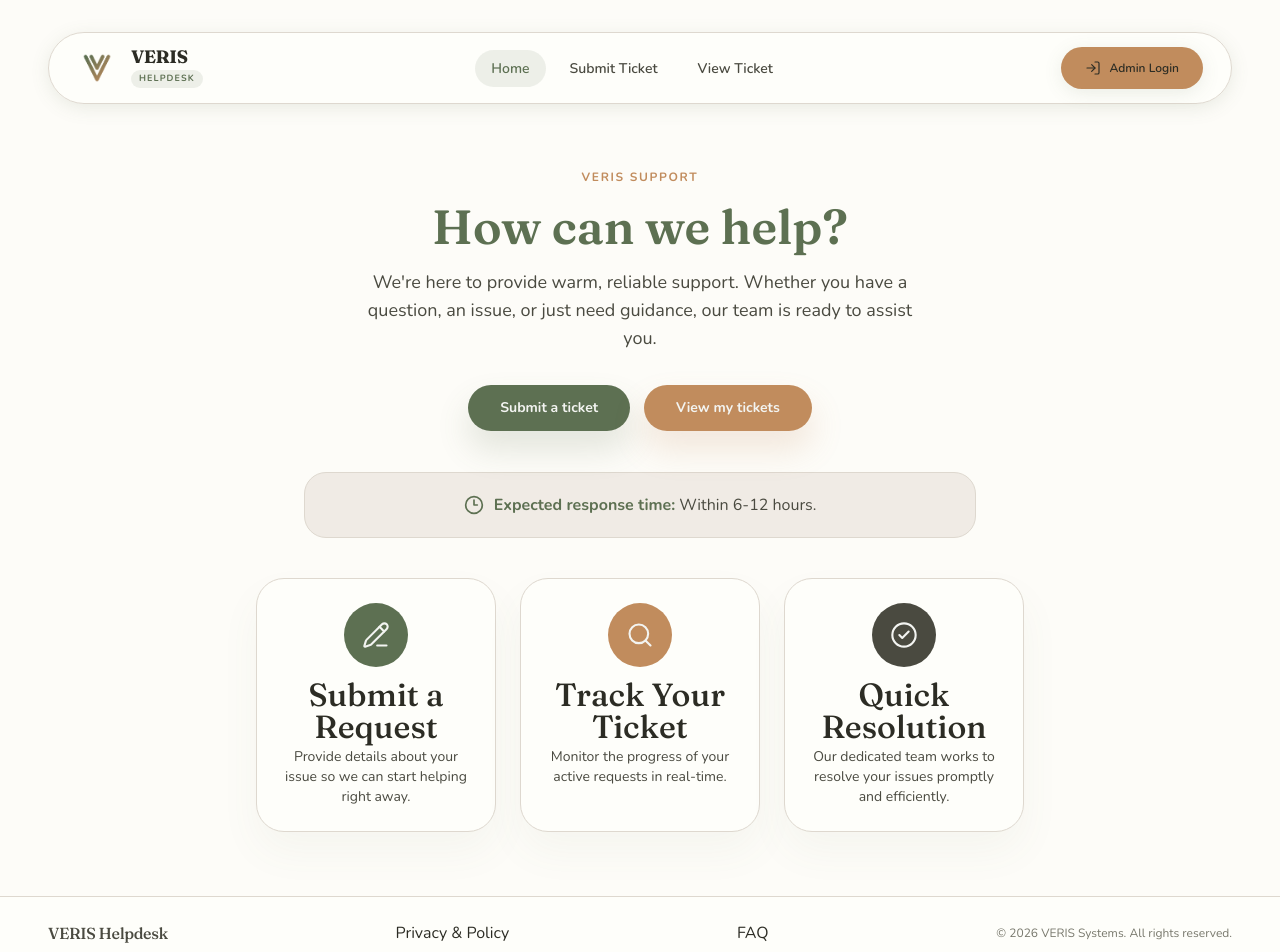
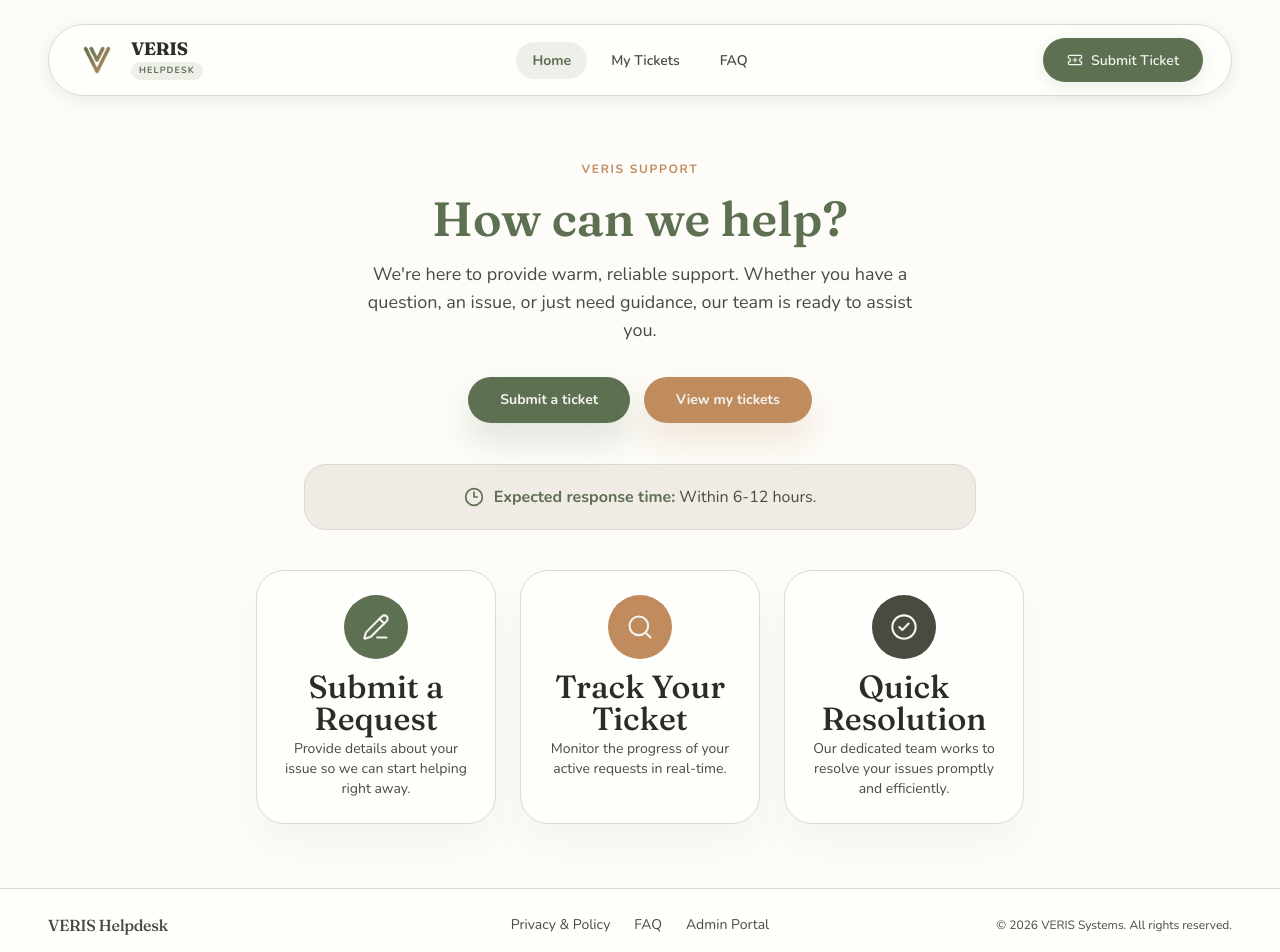
Before and after one commit to Atlas-VSU/veris-helpdesk, a Next.js app: page / in a window 1280 px wide. Shown: the top 952 px of the page. Built offline with nearby package versions, Linux system fonts and the light colour scheme.

Commit message:
feat(navbar): redesign client navbar with Submit Ticket CTA and footer admin link

```diff
--- a/features/shared/components/ClientNavbar.tsx
+++ b/features/shared/components/ClientNavbar.tsx
@@ -3,8 +3,8 @@ import DesktopNavigation from "./DesktopNavigation";
 
 export function ClientNavbar() {
   return (
-    <header className="relative w-full px-6 pt-5 sm:px-8 md:pt-8 lg:px-12">
-      <div className="mx-auto flex h-16 w-full max-w-7xl items-center justify-between rounded-full border border-[var(--palette-stone)] bg-[var(--palette-warm-white)]/90 px-5 shadow-soft backdrop-blur-md transition-all duration-300 md:h-[4.5rem] md:px-7">
+    <header className="sticky top-0 z-sticky w-full px-4 pt-4 sm:px-8 md:pt-6 lg:px-12">
+      <div className="mx-auto flex h-16 w-full max-w-7xl items-center justify-between rounded-full border border-border bg-card/90 px-4 shadow-soft backdrop-blur-md transition-colors duration-normal sm:grid sm:grid-cols-[1fr_auto_1fr] sm:px-5 md:h-[4.5rem] md:px-7">
         {/* Desktop navigation */}
         <DesktopNavigation />
 
--- a/features/shared/components/DesktopNavigation.tsx
+++ b/features/shared/components/DesktopNavigation.tsx
@@ -2,33 +2,34 @@
 
 import Link from "next/link";
 import { usePathname } from "next/navigation";
-import { LogIn } from "lucide-react";
 import { Avatar, AvatarFallback, AvatarImage } from "@/components/ui/avatar";
 import { cn } from "@/lib/utils";
-import { navigationItems } from "../navigationItems";
+import { navigationItems, primaryNavAction } from "../navigationItems";
 
 export default function DesktopNavigation() {
   const pathname = usePathname();
+  const isPrimaryCurrent = primaryNavAction.isCurrent(pathname);
+  const PrimaryIcon = primaryNavAction.icon;
 
   return (
     <>
       <Link
         href="/"
         aria-label="VERIS helpdesk home"
-          className="group flex items-center gap-2.5 transition-transform duration-normal active:scale-98 md:gap-3.5"
+        className="group flex w-fit items-center gap-2.5 justify-self-start transition-transform duration-fast active:scale-98 md:gap-3.5"
       >
         <Avatar className="size-9 after:hidden md:size-10">
           <AvatarImage src="/veris-icon.png" alt="VERIS logo" />
-            <AvatarFallback className="bg-[var(--palette-moss)] font-serif text-base font-extrabold text-[var(--palette-off-white)]">
+          <AvatarFallback className="bg-primary font-serif text-base font-extrabold text-primary-foreground">
             V
           </AvatarFallback>
         </Avatar>
 
         <div className="flex flex-col">
-            <span className="text-lg font-bold leading-none tracking-tight text-[var(--palette-charcoal-olive)] font-serif">
+          <span className="font-serif text-lg font-bold leading-none tracking-tight text-foreground">
             VERIS
           </span>
-            <span className="mt-1 inline-flex w-fit items-center rounded-full bg-[var(--palette-moss)]/10 px-2 py-0.5 text-[9px] font-bold uppercase tracking-[0.12em] text-[var(--palette-moss)]">
+          <span className="mt-1 inline-flex w-fit items-center rounded-full bg-primary/10 px-2 py-0.5 text-[9px] font-bold uppercase tracking-[0.12em] text-primary">
             Helpdesk
           </span>
         </div>
@@ -37,7 +38,7 @@ export default function DesktopNavigation() {
       {/* Desktop navigation */}
       <nav
         aria-label="Main navigation"
-          className="hidden items-center gap-0.5 font-semibold sm:flex lg:gap-2"
+        className="hidden items-center justify-self-center gap-0.5 font-semibold sm:flex lg:gap-2"
       >
         {navigationItems.map((item) => {
           const current = item.isCurrent(pathname);
@@ -48,10 +49,10 @@ export default function DesktopNavigation() {
               href={item.href}
               aria-current={current ? "page" : undefined}
               className={cn(
-                  "relative rounded-full px-2 py-2 whitespace-nowrap font-sans text-xs transition-all duration-normal md:px-3 lg:px-4 lg:text-sm",
+                "relative rounded-full px-3 py-2 whitespace-nowrap font-sans text-xs transition-colors duration-fast md:px-3.5 lg:px-4 lg:text-sm",
                 current
-                    ? "bg-[var(--palette-moss)]/10 font-semibold text-[var(--palette-moss)]"
-                    : "text-[var(--palette-dark-olive)] hover:bg-[var(--palette-sand)] hover:text-[var(--palette-moss)]",
+                  ? "bg-primary/10 font-bold text-primary"
+                  : "text-muted-foreground hover:bg-muted hover:text-primary",
               )}
             >
               {item.label}
@@ -60,21 +61,25 @@ export default function DesktopNavigation() {
         })}
       </nav>
 
-        <div className="hidden items-center sm:flex">
+      {/* Primary client CTA */}
+      <div className="hidden items-center justify-self-end sm:flex">
         <Link
-            href="/admin/login"
-            className="group flex items-center gap-2 rounded-full bg-[var(--palette-terracotta)] px-6 py-3 text-xs font-semibold text-[var(--palette-charcoal-olive)] shadow-soft transition-all duration-300 hover:bg-[var(--palette-terracotta)]/90 hover:scale-[1.06] hover:shadow-float active:scale-95"
+          href={primaryNavAction.href}
+          aria-current={isPrimaryCurrent ? "page" : undefined}
+          className={cn(
+            "inline-flex min-h-control items-center gap-2 whitespace-nowrap rounded-full bg-primary px-5 py-2.5 font-sans text-xs font-semibold text-primary-foreground shadow-soft transition-all duration-fast hover:bg-primary/90 active:scale-[0.98] lg:px-6 lg:text-sm",
+            isPrimaryCurrent &&
+              "ring-2 ring-primary/30 ring-offset-2 ring-offset-card",
+          )}
         >
-            <LogIn
+          <PrimaryIcon
             aria-hidden="true"
-              className="size-3.5 md:size-4"
+            className="size-3.5 shrink-0 md:size-4"
             strokeWidth={1.75}
           />
-            Admin Login
+          {primaryNavAction.label}
         </Link>
       </div>
     </>
-
-  )
-
+  );
 }
--- a/features/shared/components/Footer.tsx
+++ b/features/shared/components/Footer.tsx
@@ -2,28 +2,43 @@ import Link from "next/link";
 
 export function Footer() {
   return (
-    <footer className="mt-auto border-t border-[var(--palette-stone)] bg-[var(--palette-warm-white)]">
-      <div className="mx-auto flex w-full max-w-[80rem] flex-wrap items-center justify-between gap-x-6 gap-y-2 px-6 py-6 sm:px-8 lg:px-12">
+    <footer className="mt-auto border-t border-border bg-card">
+      <div className="mx-auto flex w-full max-w-[80rem] flex-wrap items-center justify-between gap-x-6 gap-y-3 px-6 py-6 sm:px-8 lg:grid lg:grid-cols-[1fr_auto_1fr] lg:px-12">
         <Link
           href="/"
           aria-label="VERIS Helpdesk home"
-          className="font-serif text-base font-medium tracking-tight text-[var(--palette-dark-olive)] transition-colors hover:text-[var(--palette-terracotta)]"
+          className="w-fit font-serif text-base font-medium tracking-tight text-muted-foreground transition-colors duration-fast hover:text-primary lg:justify-self-start"
         >
           VERIS Helpdesk
         </Link>
 
-        <Link
-          href="/privacy"
-          className="transition-colors hover:text-[var(--palette-terracotta)]"
+        <nav
+          aria-label="Footer navigation"
+          className="flex flex-wrap items-center gap-x-6 gap-y-2 text-sm text-muted-foreground lg:justify-self-center"
         >
-          Privacy & Policy
-        </Link>
+          <Link
+            href="/privacy"
+            className="transition-colors duration-fast hover:text-primary"
+          >
+            Privacy &amp; Policy
+          </Link>
 
-        <Link href="/faq" className="transition-colors hover:text-[var(--palette-terracotta)]">
-          FAQ
-        </Link>
+          <Link
+            href="/faq"
+            className="transition-colors duration-fast hover:text-primary"
+          >
+            FAQ
+          </Link>
 
-        <p className="text-center text-xs text-[var(--palette-gray-olive)] sm:text-right">
+          <Link
+            href="/admin/login"
+            className="transition-colors duration-fast hover:text-primary"
+          >
+            Admin Portal
+          </Link>
+        </nav>
+
+        <p className="text-center text-xs text-muted-foreground sm:text-right lg:justify-self-end">
           {"\u00A9"} {new Date().getFullYear()} VERIS Systems. All rights reserved.
         </p>
       </div>
--- a/features/shared/components/MobileDrawer.tsx
+++ b/features/shared/components/MobileDrawer.tsx
@@ -3,43 +3,52 @@
 import Link from "next/link";
 import { useState } from "react";
 import { usePathname } from "next/navigation";
-import { LogIn, Menu } from "lucide-react";
+import { Menu } from "lucide-react";
 
-import { Drawer, DrawerContent, DrawerHeader, DrawerTitle, DrawerTrigger } from "@/components/ui/drawer";
+import {
+  Drawer,
+  DrawerContent,
+  DrawerHeader,
+  DrawerTitle,
+  DrawerTrigger,
+} from "@/components/ui/drawer";
 import { Avatar, AvatarFallback, AvatarImage } from "@/components/ui/avatar";
 import { cn } from "@/lib/utils";
-import { navigationItems } from "../navigationItems";
+import { navigationItems, primaryNavAction } from "../navigationItems";
 
 export default function MobileDrawer() {
   const [isOpen, setIsOpen] = useState(false);
   const pathname = usePathname();
-  return(
+  const isPrimaryCurrent = primaryNavAction.isCurrent(pathname);
+  const PrimaryIcon = primaryNavAction.icon;
+
+  return (
     <div className="flex items-center sm:hidden">
       <Drawer open={isOpen} onOpenChange={setIsOpen}>
         <DrawerTrigger
           type="button"
-              className="flex cursor-pointer items-center justify-center rounded-full p-2.5 text-[var(--palette-dark-olive)] transition-colors hover:bg-[var(--palette-sand)] hover:text-[var(--palette-moss)]"
+          className="flex cursor-pointer items-center justify-center rounded-full p-2.5 text-muted-foreground transition-colors duration-fast hover:bg-muted hover:text-primary"
           aria-label="Toggle menu"
         >
-              <Menu aria-hidden="true" className="w-5 h-5" />
+          <Menu aria-hidden="true" className="h-5 w-5" />
         </DrawerTrigger>
 
-            <DrawerContent className="[--drawer-inset:0.75rem] max-h-[85vh] rounded-[2.5rem]! border border-[var(--palette-stone)] bg-[var(--palette-warm-white)] px-6 pb-8 pt-2 shadow-float after:hidden">
-              <div className="mx-auto w-12 h-1.5 rounded-full bg-muted-foreground/20 mb-5" />
+        <DrawerContent className="[--drawer-inset:0.75rem] max-h-[85vh] rounded-[2.5rem]! border border-border bg-card px-6 pb-8 pt-2 shadow-float after:hidden">
+          <div className="mx-auto mb-5 h-1.5 w-12 rounded-full bg-muted-foreground/20" />
           <div className="space-y-6">
-                <DrawerHeader className="text-left border-b border-border pb-5 p-0">
-                  <DrawerTitle className="flex items-start justify-start gap-3.5 w-full">
-                    <Avatar className="w-10 h-10 shrink-0 after:hidden">
+            <DrawerHeader className="border-b border-border p-0 pb-5 text-left">
+              <DrawerTitle className="flex w-full items-start justify-start gap-3.5">
+                <Avatar className="h-10 w-10 shrink-0 after:hidden">
                   <AvatarImage src="/veris-icon.png" alt="VERIS logo" />
-                      <AvatarFallback className="bg-[var(--palette-moss)] text-[var(--palette-off-white)] text-sm font-bold font-serif">
+                  <AvatarFallback className="bg-primary font-serif text-sm font-bold text-primary-foreground">
                     V
                   </AvatarFallback>
                 </Avatar>
-                    <div className="flex flex-col gap-1.5 items-start">
-                      <span className="text-base font-bold leading-none text-[var(--palette-charcoal-olive)] font-serif">
+                <div className="flex flex-col items-start gap-1.5">
+                  <span className="font-serif text-base font-bold leading-none text-foreground">
                     VERIS
                   </span>
-                      <span className="w-fit rounded-full bg-[var(--palette-moss)]/10 px-2 py-0.5 text-[10px] font-bold uppercase tracking-[0.12em] text-[var(--palette-moss)] leading-none">
+                  <span className="w-fit rounded-full bg-primary/10 px-2 py-0.5 text-[10px] font-bold uppercase leading-none tracking-[0.12em] text-primary">
                     Helpdesk
                   </span>
                 </div>
@@ -58,16 +67,16 @@ export default function MobileDrawer() {
                     aria-current={current ? "page" : undefined}
                     onClick={() => setIsOpen(false)}
                     className={cn(
-                          "group relative flex items-center gap-3.5 overflow-hidden rounded-xl px-4 py-3 text-sm font-medium transition-all active:scale-98",
+                      "group relative flex items-center gap-3.5 overflow-hidden rounded-xl px-4 py-3 text-sm font-medium transition-colors duration-fast active:scale-98",
                       current
-                            ? "bg-[var(--palette-moss)]/10 font-semibold text-[var(--palette-moss)]"
-                            : "text-[var(--palette-charcoal-olive)] hover:bg-[var(--palette-sand)]",
+                        ? "bg-primary/10 font-semibold text-primary"
+                        : "text-foreground hover:bg-muted",
                     )}
                   >
                     {current && (
                       <span
                         aria-hidden="true"
-                            className="absolute left-0 top-1/4 bottom-1/4 w-1 bg-primary rounded-r-full"
+                        className="absolute bottom-1/4 left-0 top-1/4 w-1 rounded-r-full bg-primary"
                       />
                     )}
 
@@ -76,8 +85,8 @@ export default function MobileDrawer() {
                       className={cn(
                         "h-4 w-4 transition-colors",
                         current
-                              ? "text-[var(--palette-moss)]"
-                              : "text-[var(--palette-dark-olive)] group-hover:text-[var(--palette-moss)]",
+                          ? "text-primary"
+                          : "text-muted-foreground group-hover:text-primary",
                       )}
                     />
                     {item.label}
@@ -87,20 +96,25 @@ export default function MobileDrawer() {
             </nav>
           </div>
 
-              <div className="mt-6 border-t border-[var(--palette-stone)] pt-4">
+          <div className="mt-6 border-t border-border pt-4">
             <div className="mx-auto w-[calc(100%-1.5rem)] max-w-[16rem]">
               <Link
-                    href="/admin/login"
+                href={primaryNavAction.href}
+                aria-current={isPrimaryCurrent ? "page" : undefined}
                 onClick={() => setIsOpen(false)}
-                    className="flex h-12 w-full items-center justify-center gap-2 overflow-hidden rounded-full bg-[var(--palette-terracotta)] px-5 text-sm font-semibold text-[var(--palette-charcoal-olive)] shadow-[0_12px_28px_rgba(193,140,93,0.18)] transition-all duration-300 hover:-translate-y-0.5 hover:bg-[var(--palette-terracotta)]/90 active:translate-y-0"
+                className={cn(
+                  "flex min-h-12 w-full items-center justify-center gap-2 rounded-full bg-primary px-5 text-sm font-semibold text-primary-foreground shadow-soft transition-all duration-fast hover:bg-primary/90 active:scale-[0.98]",
+                  isPrimaryCurrent &&
+                    "ring-2 ring-primary/30 ring-offset-2 ring-offset-card",
+                )}
               >
-                    <LogIn aria-hidden="true" className="h-4 w-4" />
-                    Admin Login
+                <PrimaryIcon aria-hidden="true" className="h-4 w-4 shrink-0" />
+                {primaryNavAction.label}
               </Link>
             </div>
           </div>
         </DrawerContent>
       </Drawer>
     </div>
-  )
+  );
 }
--- a/features/shared/navigationItems.ts
+++ b/features/shared/navigationItems.ts
@@ -1,4 +1,4 @@
-import { House, TicketPlus, Tickets } from "lucide-react";
+import { CircleHelp, House, TicketPlus, Tickets } from "lucide-react";
 
 import type { NavigationItem } from "@/features/shared/types";
 
@@ -10,16 +10,23 @@ export const navigationItems: NavigationItem[] = [
     isCurrent: (pathname) => pathname === "/",
   },
   {
-    href: "/submit-ticket",
-    label: "Submit Ticket",
-    icon: TicketPlus,
-    isCurrent: (pathname) => pathname === "/submit-ticket",
-  },
-  {
     href: "/verify",
-    label: "View Ticket",
+    label: "My Tickets",
     icon: Tickets,
     isCurrent: (pathname) =>
       pathname === "/verify" || pathname.startsWith("/tickets"),
   },
+  {
+    href: "/faq",
+    label: "FAQ",
+    icon: CircleHelp,
+    isCurrent: (pathname) => pathname === "/faq",
+  },
 ];
+
+export const primaryNavAction: NavigationItem = {
+  href: "/submit-ticket",
+  label: "Submit Ticket",
+  icon: TicketPlus,
+  isCurrent: (pathname) => pathname === "/submit-ticket",
+};
```
Also changed, not shown: 1 other file (tests, documents, lock files or other folders). Lines whose indentation alone changed are shown as unchanged.
